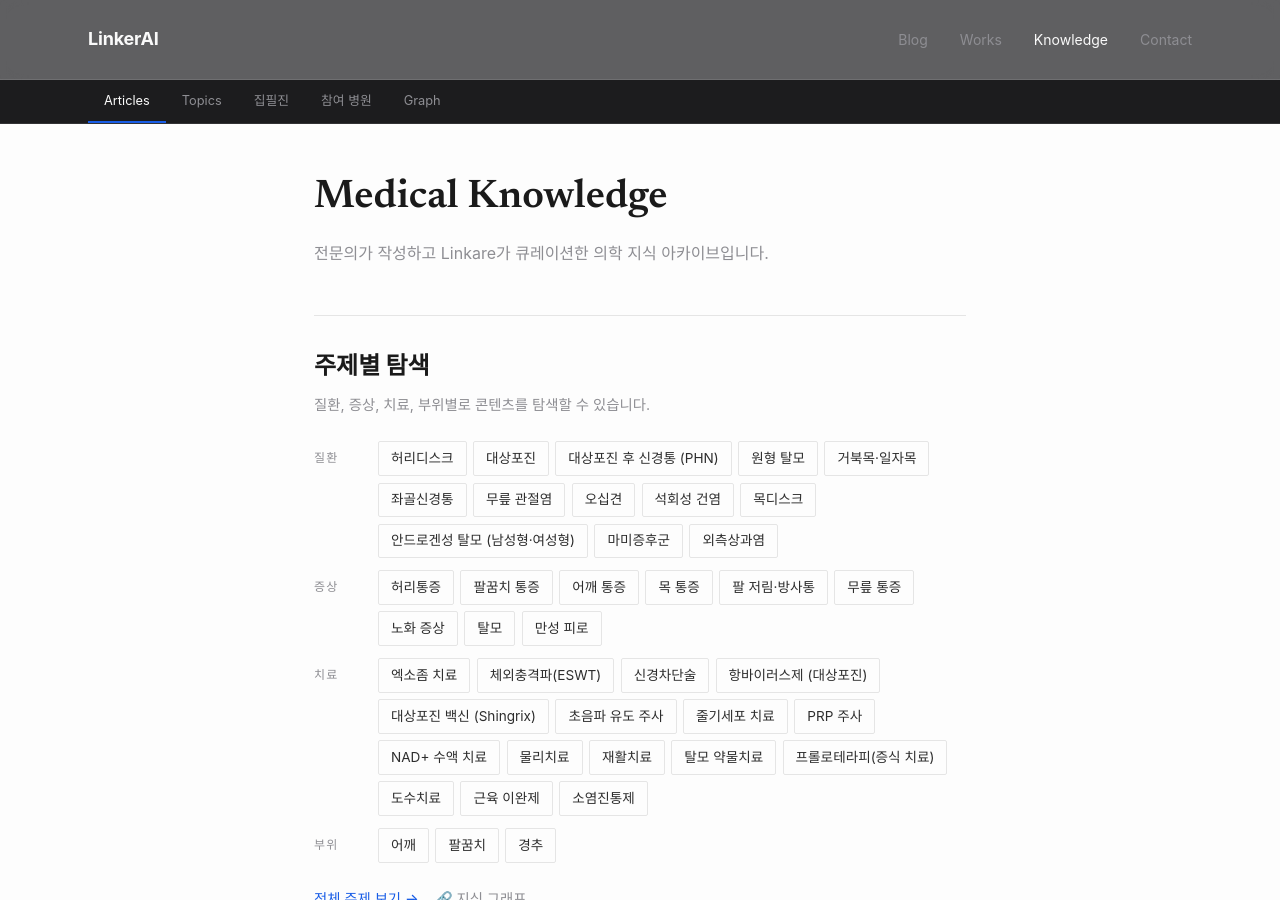
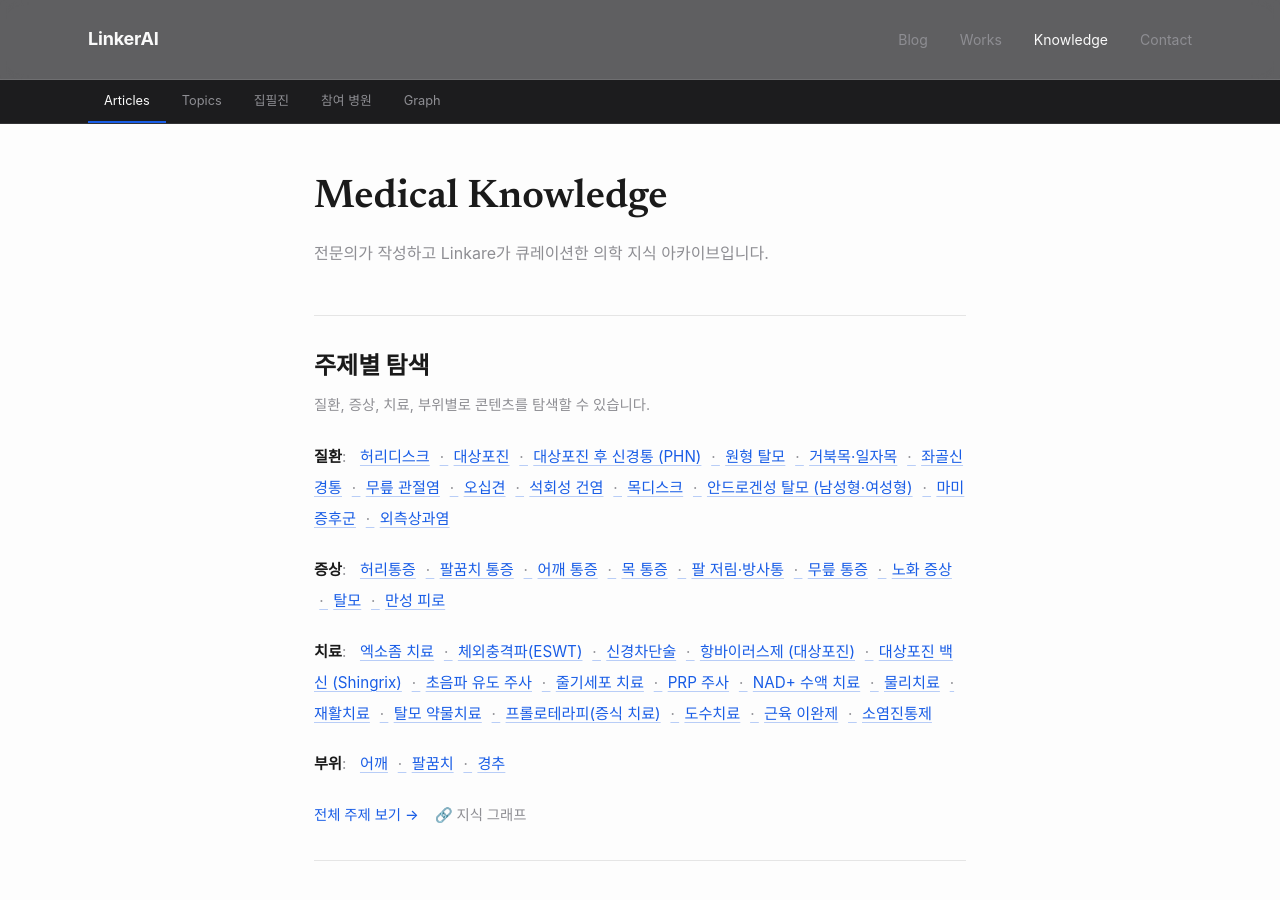
Before and after one commit to feelharmony/linkare-medical-knowledge, a Jekyll site: the page built from index.html, in a window 1280 px wide and 900 px high. Built offline with Jekyll 4.4.1, drawn with Linux system fonts in a browser that asks for light colours; some web fonts are replaced.

Commit message:
ui(design): entity chip → Wikipedia 스타일 텍스트 link
사용자 피드백: "버튼식이라 AI slop 느낌, 진짜 위키 X"

변경:
- .entity-chip 박스 형태 (border + padding) 완전 제거 → inline 텍스트 link
- 항상 primary 색상 + underline (linkerai 톤 유지)
- hover 시 underline color 진해짐 (배경 X)
- type별 색상 차이 0 → 모두 동일한 텍스트 link
- .entity-chip + .entity-chip::before 가운데 점(·) 구분자 자동 (CSS)
- chip-count display:none (Wikipedia 스타일 숫자 노출 X)

.index-topic-row layout:
- flex → block, label 인라인
- 라벨 다음 ":" 자동 (질환: 허리디스크 · 목디스크 · ...)

```diff
--- a/assets/css/style.css
+++ b/assets/css/style.css
@@ -1005,43 +1005,55 @@ a:hover { text-decoration: underline; }
 .entity-graph-link { margin-top: 0.5rem; }
 .entity-graph-link a { color: var(--primary); font-size: 0.85rem; }
 
-/* ─── Entity Chips ─── */
+/* ─── Entity Links (Wikipedia 스타일 — 박스 X, 인라인 텍스트 link) ─── */
 
 .entity-chips {
-  display: flex;
-  flex-wrap: wrap;
-  gap: 0.4rem;
+  display: inline;
+  line-height: 1.9;
 }
 
 .entity-chip {
-  display: inline-flex;
-  align-items: center;
-  gap: 0.3rem;
-  padding: 0.3rem 0.75rem;
-  border-radius: 2px;
-  font-size: 0.85rem;
-  text-decoration: none;
-  border: 1px solid var(--border-light);
-  color: var(--body);
-  transition: all 0.15s;
+  display: inline;
+  padding: 0;
+  border: none;
+  background: transparent;
+  font-size: 0.95rem;
+  color: var(--primary);
+  text-decoration: underline;
+  text-decoration-color: rgba(25, 93, 230, 0.3);
+  text-decoration-thickness: 1px;
+  text-underline-offset: 3px;
+  transition: text-decoration-color 0.15s;
 }
 
 .entity-chip:hover {
-  background: var(--paper);
-  border-color: var(--primary);
+  background: transparent;
+  border: none;
   color: var(--primary);
-  text-decoration: none;
-}
-
-/* 학술 위키 톤: type별 색상 X. 단색 + hover 시 primary accent. */
+  text-decoration-color: var(--primary);
+}
+
+/* 항목 사이 가운데 점(·) 구분자 (CSS 자동) */
+.entity-chip + .entity-chip::before {
+  content: " · ";
+  color: var(--muted);
+  text-decoration: none;
+  margin: 0 0.35em;
+}
+
+/* 학술 위키 톤: type별 색상 X. 모두 동일한 텍스트 link. */
 .entity-chip--condition,
 .entity-chip--symptom,
 .entity-chip--treatment,
 .entity-chip--body_part,
 .entity-chip--doctor,
 .entity-chip--hospital {
-  border-color: var(--border-light);
-  color: var(--body);
+  color: var(--primary);
+  border: none;
+}
+
+.chip-count {
+  display: none; /* Wikipedia 스타일에선 숫자 카운트 노출 X */
 }
 
 .chip-count {
@@ -1210,20 +1222,23 @@ a:hover { text-decoration: underline; }
 }
 
 .index-topic-row {
-  display: flex;
-  align-items: flex-start;
-  gap: 1rem;
-  margin-bottom: 0.75rem;
+  display: block;
+  margin-bottom: 1.25rem;
+  line-height: 1.9;
 }
 
 .index-topic-label {
-  font-size: 0.75rem;
-  font-weight: 500;
-  color: var(--muted);
-  text-transform: uppercase;
-  letter-spacing: 0.1em;
-  min-width: 3rem;
-  padding-top: 0.4rem;
+  display: inline-block;
+  font-size: 0.95rem;
+  font-weight: 600;
+  color: var(--charcoal);
+  margin-right: 0.6em;
+}
+
+.index-topic-label::after {
+  content: ":";
+  color: var(--muted);
+  font-weight: 400;
 }
 
 .index-topics-links {
```
